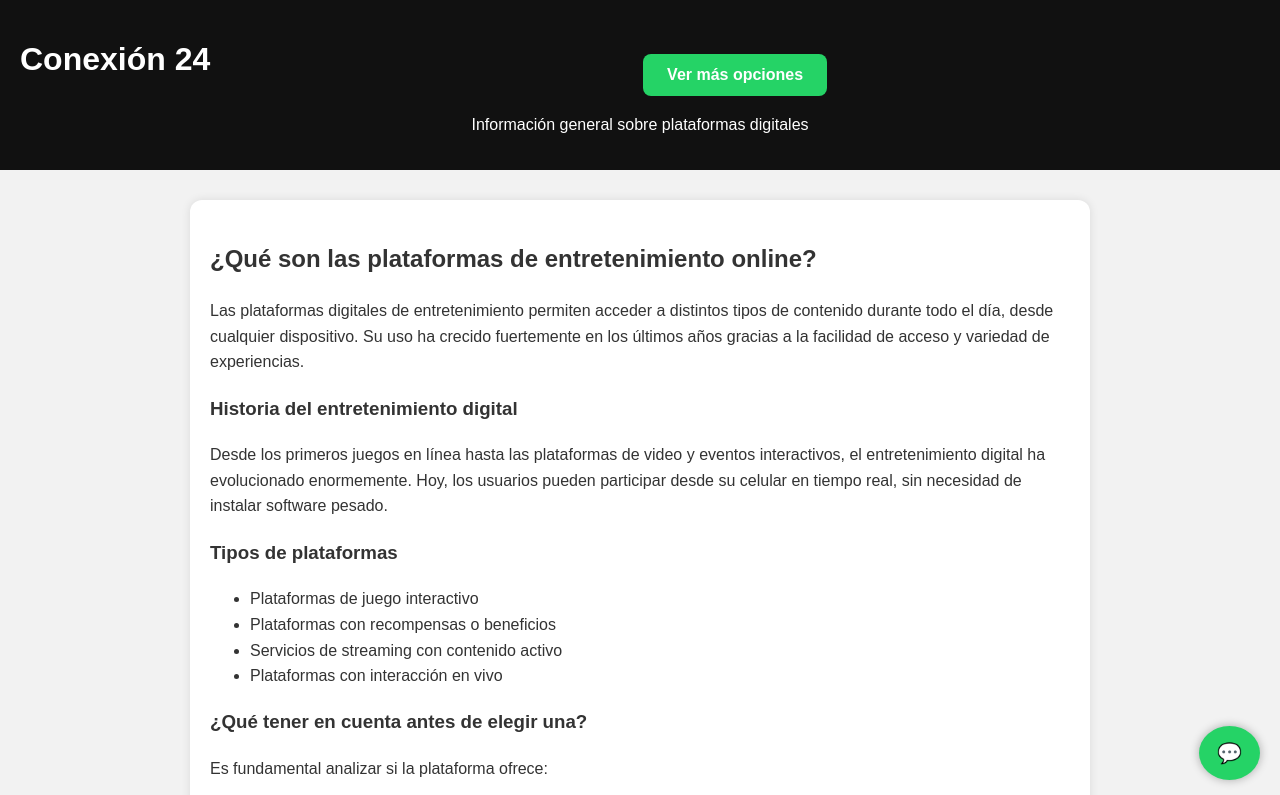
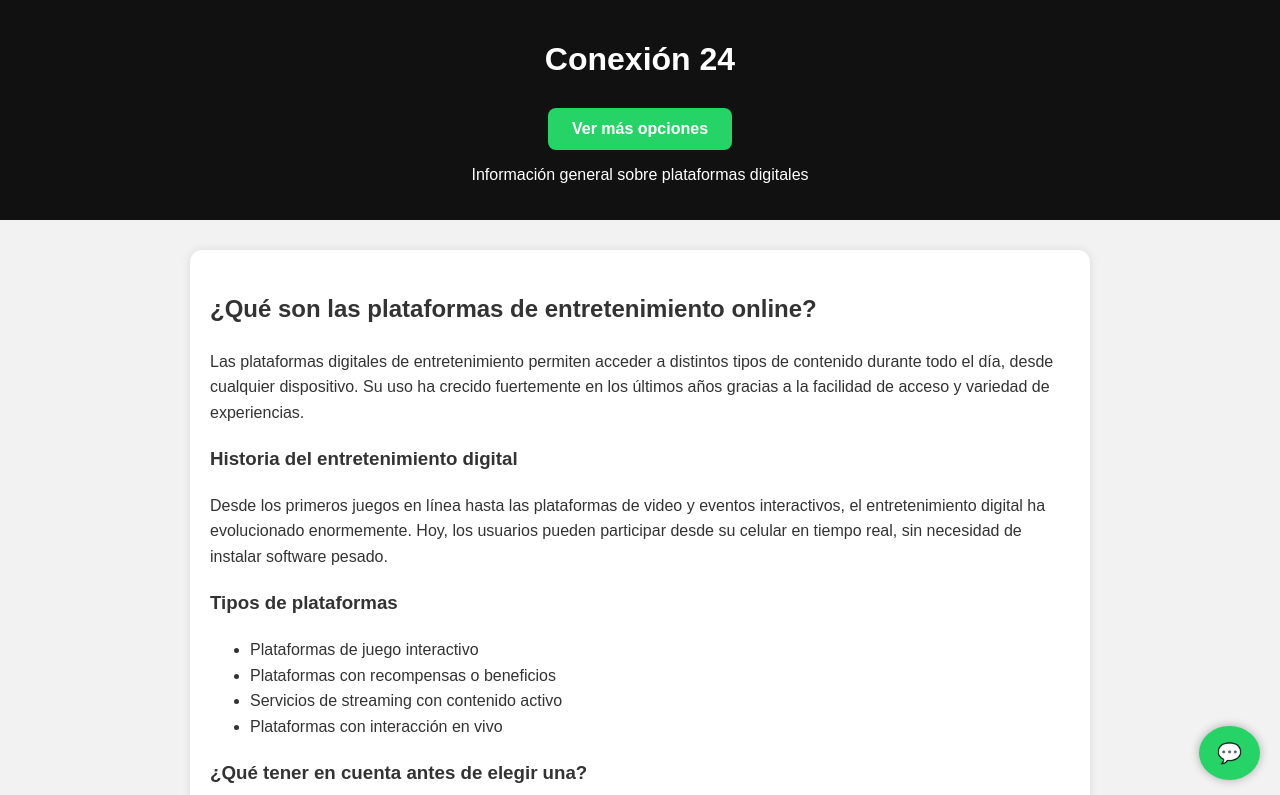
Before and after one commit to Matifernandezar/conexion24hs.online, a plain HTML site: page index.html in a window 1280 px wide. Shown: the top 795 px of the page. Drawn offline with Linux system fonts and the light colour scheme.

Commit message:
Update index.html

```diff
--- a/index.html
+++ b/index.html
@@ -15,28 +15,12 @@
     gtag('js', new Date());
     gtag('config', 'AW-16987453988');
   </script>
-  <style>
-    .header-flex {
-      display: flex;
-      flex-direction: column;
-      align-items: center;
-    }
-
-    @media (min-width: 600px) {
-      .header-flex {
-        flex-direction: row;
-        justify-content: space-between;
-      }
-    }
-  </style>
 </head>
 <body>
 
   <header>
-    <div class="header-flex">
-      <h1>Conexión 24</h1>
-      <a class="btn-link" href="https://casinoonlinewhatsapp.com" target="_blank">Ver más opciones</a>
-    </div>
+    <h1>Conexión 24</h1>
+    <a class="btn-link" href="https://casinoonlinewhatsapp.com" target="_blank">Ver más opciones</a>
     <p>Información general sobre plataformas digitales</p>
   </header>
 
```
